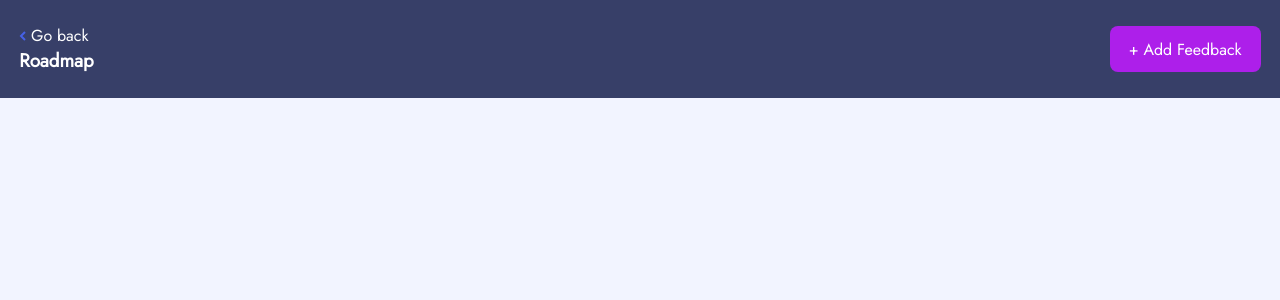
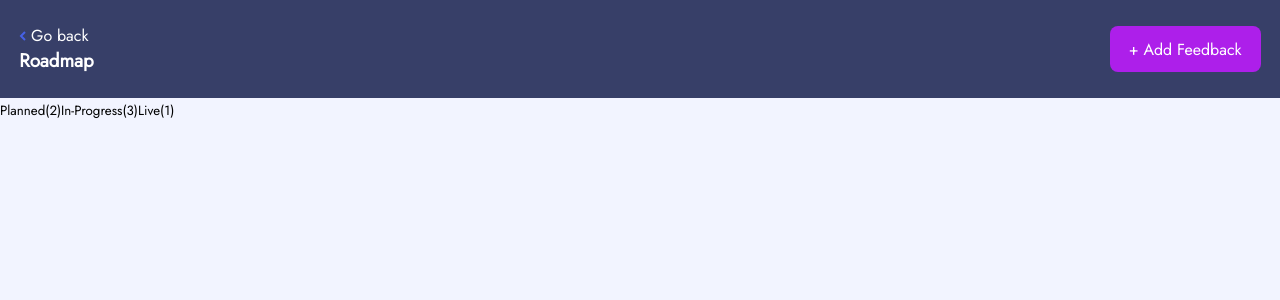
Before and after one commit to sammyodiagbe/product_feedback_app, a React (Create React App) app: page /roadmap in a window 1280 px wide. Shown: the top 300 px of the page. Built offline with nearby package versions, Linux system fonts and the light colour scheme.

Commit message:
working on roadmap page

```diff
--- a/src/pages/roadmap.js
+++ b/src/pages/roadmap.js
@@ -4,7 +4,10 @@ import { dataContext } from "../context/dataContext";
 
 const RoadMap = () => {
   const context = useContext(dataContext);
-  const { plans, inProgress, live } = context;
+  console.log(context);
+  const { plans, inProgress, liveData } = context;
+
+  const renderplans = plans.map((plan, index) => null);
 
   const toggleClass = (event) => {
     const { target } = event;
@@ -15,10 +18,21 @@ const RoadMap = () => {
     <>
       <SubNav hideDrop={true} showBackLink={true} />
       {/* road map tracker */}
-      <div className="pf-roadmap-nav"></div>
+      <div className="pf-roadmap-nav">
+        <div className="pf-nav-top">
+          <button className="pf-switch">Planned({plans.length})</button>
+          <button className="pf-switch">
+            In-Progress({inProgress.length})
+          </button>
+          <button className="pf-switch">Live({liveData.length})</button>
+        </div>
+      </div>
       <div className="pf-content">
         {/* sliding them out shoudl be alot easier if we make the container 3 * the size of the screen then we are able to move them accordingly show the
         current element we want to show on the screen */}
+        <div className="pf-planned-container"></div>
+        <div className="pf-inprogress-container"></div>
+        <div className="pf-live-container"></div>
       </div>
     </>
   );
```
